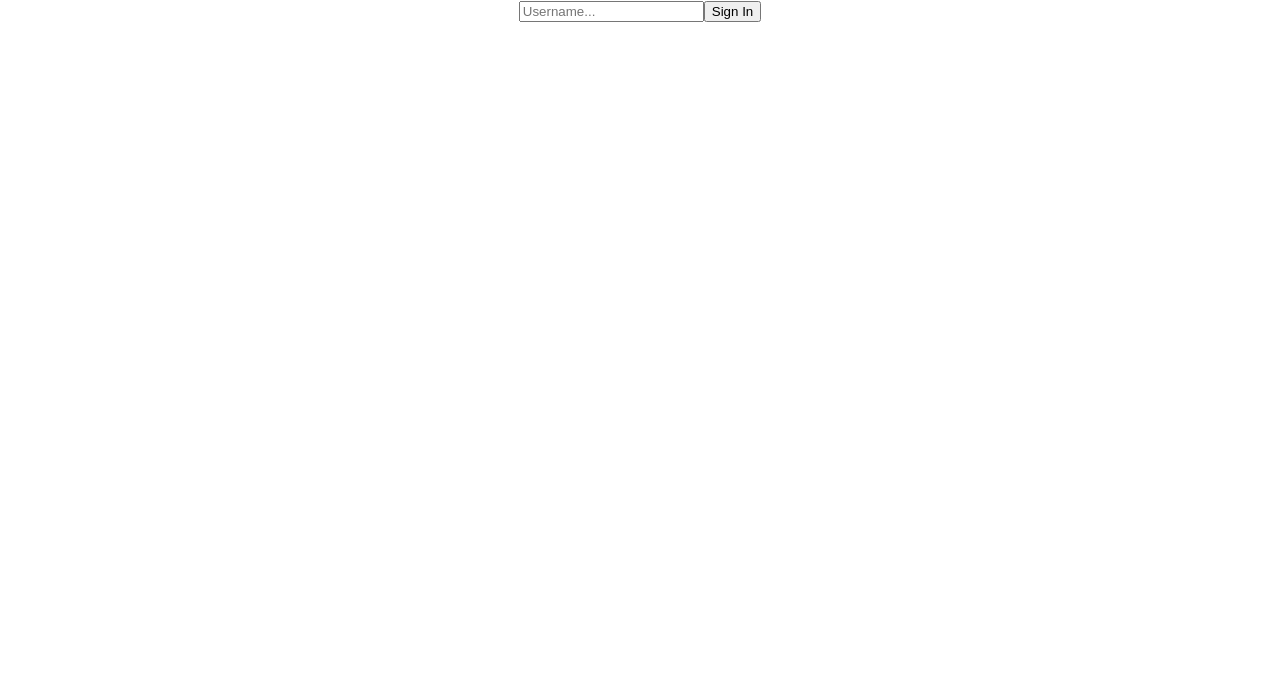
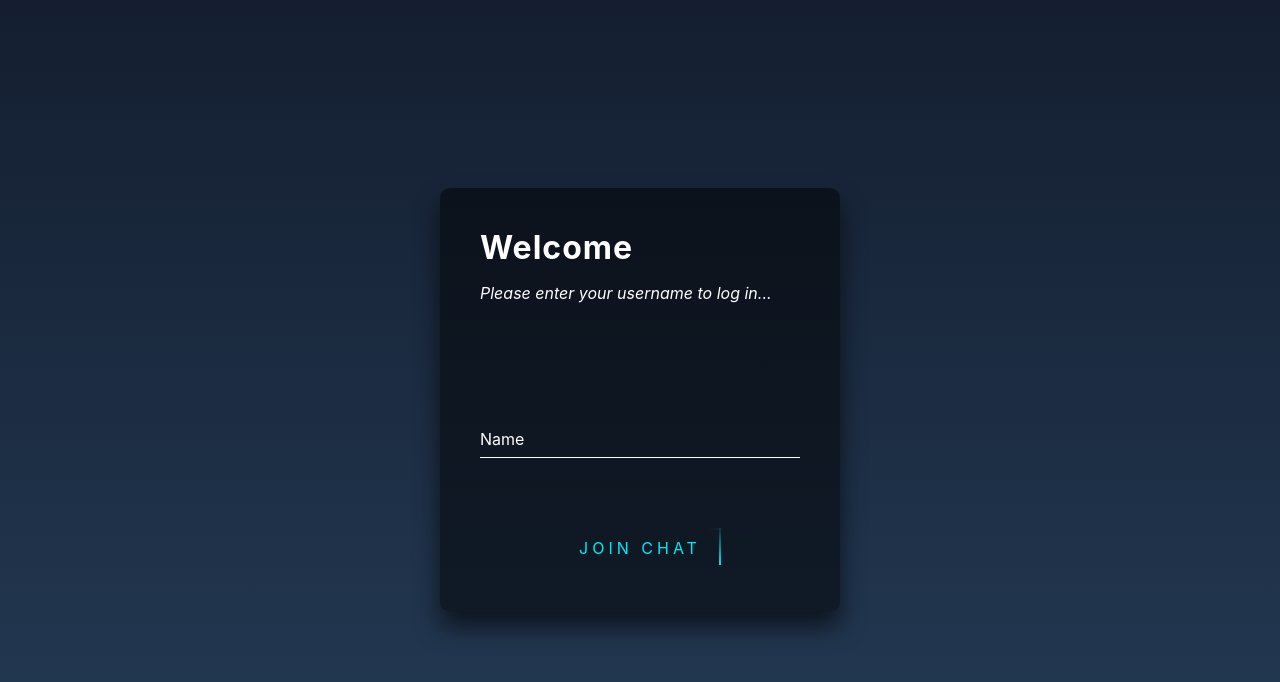
Before and after one commit to robinblom2/chat-app-client, a React (Create React App) app: page / in a window 1280 px wide. Shown: the top 682 px of the page. Built offline with nearby package versions, Linux system fonts and the light colour scheme; no server answers.

Commit message:
Added fontawesome... Also added style for landing page

```diff
--- a/package.json
+++ b/package.json
@@ -3,6 +3,9 @@
   "version": "0.1.0",
   "private": true,
   "dependencies": {
+    "@fortawesome/fontawesome-svg-core": "^6.2.0",
+    "@fortawesome/free-solid-svg-icons": "^6.2.0",
+    "@fortawesome/react-fontawesome": "^0.2.0",
     "@testing-library/jest-dom": "^5.16.5",
     "@testing-library/react": "^13.4.0",
     "@testing-library/user-event": "^13.5.0",
--- a/src/views/landingpage/LandingPage.js
+++ b/src/views/landingpage/LandingPage.js
@@ -1,32 +1,46 @@
 import { useNavigate } from "react-router-dom";
+import landingpage from "./landingpage.css";
 
-
-
-const LandingPage = ({setUsername, username, socket }) => {
-
+const LandingPage = ({ setUsername, username, socket }) => {
   const navigate = useNavigate();
 
-  const handleLogIn = () =>{
-    console.log(username)
-    if(username === ''){
-      alert('You have not entered a username');
-      navigate('/', {replace: true});
-    }else {
-      socket.emit('join_server', {username})
-      navigate('/home', {replace: true})
+  const handleLogIn = () => {
+    console.log(username);
+    if (username === "") {
+      alert("You have not entered a username");
+      navigate("/", { replace: true });
+    } else {
+      socket.emit("join_server", { username });
+      navigate("/home", { replace: true });
     }
-  }
+  };
 
-  return <div>
-    <div>
-    <input
-        placeholder="Username..."
-        onChange={(event) => setUsername(event.target.value)}
-      />
-        <button onClick={handleLogIn}>Sign In</button>
+  return (
+    <div className="main-container">
+      <div className="login-box">
+        <form>
+          <div className="login-info">
+            <h1 className="login-title">Welcome</h1>
+            <p className="login-text">Please enter your username to log in...</p>
+          </div>
+          <div class="user-box">
+            <input
+              onChange={(event) => setUsername(event.target.value)}
+              required
+            />
+            <label>Name</label>
+          </div>
+          <a onClick={handleLogIn}>
+            <span></span>
+            <span></span>
+            <span></span>
+            <span></span>
+            Join Chat
+          </a>
+        </form>
+      </div>
     </div>
-
-  </div>
-}
+  );
+};
 
 export default LandingPage;
--- /dev/null
+++ b/src/views/landingpage/landingpage.css
@@ -0,0 +1,189 @@
+.main-container {
+  height: 100vh;
+  /*background-image: url("../../../public/images/landing-bg.jpg");*/
+  background: linear-gradient(#141e30, #243b55);
+  display: flex;
+  flex-direction: column;
+}
+
+/* TITLE TESTING */
+
+.login-title {
+    margin: 0;
+    color: white;
+    text-align: left;
+    letter-spacing: 1px;
+}
+
+.login-text {
+    color: white;
+    text-align: left;
+    font-style: italic;
+}
+
+.login-info {
+    padding-bottom: 100px;
+}
+
+/* INPUT TESTING */
+
+.login-box {
+  position: absolute;
+  top: 50%;
+  left: 50%;
+  width: 400px;
+  padding: 40px;
+  transform: translate(-50%, -50%);
+  background: rgba(0, 0, 0, 0.5);
+  box-sizing: border-box;
+  box-shadow: 0 15px 25px rgba(0, 0, 0, 0.6);
+  border-radius: 10px;
+}
+
+.login-box h2 {
+  margin: 0 0 30px;
+  padding: 0;
+  color: #c00698;
+  text-align: center;
+}
+
+.login-box .user-box {
+  position: relative;
+}
+
+.login-box .user-box input {
+  width: 100%;
+  padding: 10px 0;
+  font-size: 16px;
+  color: #fff;
+  margin-bottom: 30px;
+  border: none;
+  border-bottom: 1px solid #fff;
+  outline: none;
+  background: transparent;
+}
+.login-box .user-box label {
+  position: absolute;
+  top: 0;
+  left: 0;
+  padding: 10px 0;
+  font-size: 16px;
+  color: #fff;
+  pointer-events: none;
+  transition: 0.5s;
+}
+
+.login-box .user-box input:focus ~ label,
+.login-box .user-box input:valid ~ label {
+  top: -20px;
+  left: 0;
+  color: #03e9f4;
+  font-size: 12px;
+}
+
+.login-box form a {
+  position: relative;
+  display: inline-block;
+  padding: 10px 20px;
+  color: #03e9f4;
+  font-size: 16px;
+  text-decoration: none;
+  text-transform: uppercase;
+  overflow: hidden;
+  transition: 0.5s;
+  margin-top: 40px;
+  letter-spacing: 4px;
+}
+
+.login-box a:hover {
+  background: #03e9f4;
+  color: #fff;
+  border-radius: 5px;
+  box-shadow: 0 0 5px #03e9f4, 0 0 25px #03e9f4, 0 0 50px #03e9f4,
+    0 0 100px #03e9f4;
+  cursor: pointer;
+}
+
+.login-box a span {
+  position: absolute;
+  display: block;
+}
+
+.login-box a span:nth-child(1) {
+  top: 0;
+  left: -100%;
+  width: 100%;
+  height: 2px;
+  background: linear-gradient(90deg, transparent, #03e9f4);
+  animation: btn-anim1 1s linear infinite;
+}
+
+@keyframes btn-anim1 {
+  0% {
+    left: -100%;
+  }
+  50%,
+  100% {
+    left: 100%;
+  }
+}
+
+.login-box a span:nth-child(2) {
+  top: -100%;
+  right: 0;
+  width: 2px;
+  height: 100%;
+  background: linear-gradient(180deg, transparent, #03e9f4);
+  animation: btn-anim2 1s linear infinite;
+  animation-delay: 0.25s;
+}
+
+@keyframes btn-anim2 {
+  0% {
+    top: -100%;
+  }
+  50%,
+  100% {
+    top: 100%;
+  }
+}
+
+.login-box a span:nth-child(3) {
+  bottom: 0;
+  right: -100%;
+  width: 100%;
+  height: 2px;
+  background: linear-gradient(270deg, transparent, #03e9f4);
+  animation: btn-anim3 1s linear infinite;
+  animation-delay: 0.5s;
+}
+
+@keyframes btn-anim3 {
+  0% {
+    right: -100%;
+  }
+  50%,
+  100% {
+    right: 100%;
+  }
+}
+
+.login-box a span:nth-child(4) {
+  bottom: -100%;
+  left: 0;
+  width: 2px;
+  height: 100%;
+  background: linear-gradient(360deg, transparent, #03e9f4);
+  animation: btn-anim4 1s linear infinite;
+  animation-delay: 0.75s;
+}
+
+@keyframes btn-anim4 {
+  0% {
+    bottom: -100%;
+  }
+  50%,
+  100% {
+    bottom: 100%;
+  }
+}
```
Also changed, not shown: public/images/landing-bg.jpg (added), 1 other file (tests, documents, lock files or other folders).
